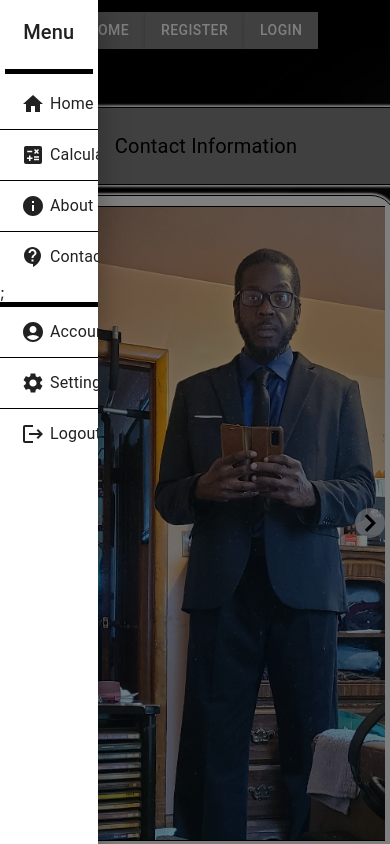
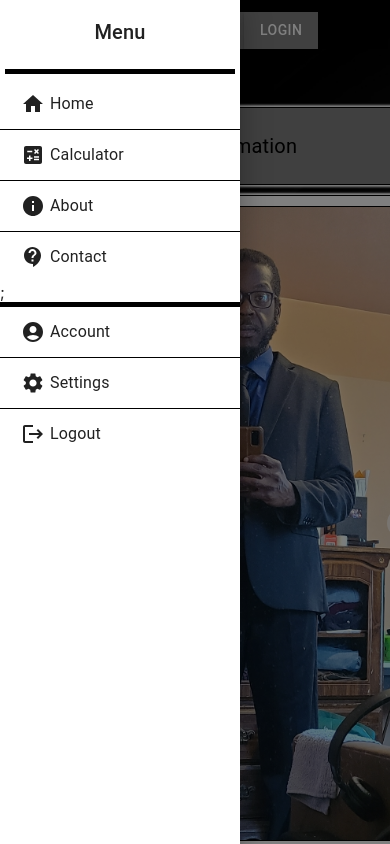
Before and after one commit to jkof86/Portfolio-09-2024, a React (Create React App) app in the folder frontend/: page /contact in a window 390 px wide. Both pictures are taken after a click on the button 24 px from the left and 78 px from the top of the page. Shown: the top 844 px of the page. Built offline with nearby package versions, Linux system fonts and the light colour scheme.

Commit message:
Fixed Nav Drawer for mobile view (used width rem units instead of %) / Working on Contact and Calculator mobile view

```diff
--- a/frontend/src/components/Calculator.js
+++ b/frontend/src/components/Calculator.js
@@ -184,14 +184,13 @@ export default function Calculator() {
 
     return (<>
         <Toolbar sx={{
-            // flexGrow: 1,
             justifyContent: 'center',
             backgroundColor: 'grey',
             border: '1px solid black',
             boxShadow: '0px 0px 2px 2px white',
             marginBottom: '10px',
             padding: '10px',
-            width: '100%'
+            width: '100vw'
         }}>
             <Typography sx={{
                 fontSize: '20px',
@@ -201,22 +200,22 @@ export default function Calculator() {
             </Typography>
         </Toolbar>
 
-        <Container sx={{ width: '95%' }}>
+        <Container sx={{ width: '100vw' }}>
 
             <Box component='form' sx={{
-                flexGrow: 1,
                 justifyContent: 'center',
                 backgroundColor: 'white',
                 borderRadius: '25px',
                 border: '1px solid black',
                 boxShadow: '0px 0px 2px 2px white',
                 padding: '10px',
-                margin: '10px',
-                width: '100%'
+                width: '100vw',
             }}>
+
                 <center>
                     <img src={require("../images/macros.jpg")} width={'50%'} height={'50%'} />
                 </center>
+
                 {/* for each TextField, we use onChange to store the values */}
 
                 <Grid container spacing={2}>
@@ -327,7 +326,9 @@ export default function Calculator() {
                                 Clear
                             </Button>
                         </Box>
+
                     </Grid>
+
                     <Grid item xs={6}>
                         <Card sx={{
                             // border: '2px solid black',
--- a/frontend/src/components/Contact.js
+++ b/frontend/src/components/Contact.js
@@ -11,14 +11,14 @@ export default function Contact() {
 
     return (<>
         <Toolbar sx={{
-            flexGrow: 1,
+            // flexGrow: 1,
             justifyContent: 'center',
             backgroundColor: 'grey',
             border: '1px solid black',
             boxShadow: '0px 0px 2px 2px white',
             marginBottom: '10px',
             padding: '10px',
-            width: '100%'
+            width: '100vw'
         }}>
             <Typography sx={{
                 fontSize: '20px',
@@ -30,8 +30,7 @@ export default function Contact() {
 
         {/********************************************************/}
 
-        <Container sx={{ width: '95%' }}>
-
+        <Container sx={{ width: '100vw' }}>
             <Box sx={{
                 flexGrow: 1,
                 justifyContent: 'center',
@@ -40,8 +39,7 @@ export default function Contact() {
                 border: '1px solid black',
                 boxShadow: '0px 0px 2px 2px white',
                 padding: '10px',
-                margin: '10px',
-                width: '100%'
+                width: '100vw'
             }}>
                 <center>
                     <SlideShow />
--- a/frontend/src/components/Home.js
+++ b/frontend/src/components/Home.js
@@ -25,7 +25,7 @@ export default function Home() {
         </Toolbar>
 
         <Box>
-            <Portfolio />
+            {/* <Portfolio /> */}
         </Box>
 
     </>);
--- a/frontend/src/components/SlideShow.js
+++ b/frontend/src/components/SlideShow.js
@@ -15,6 +15,7 @@ const divStyle = {
     backgroundSize: 'contain',
     backgroundRepeat: 'no-repeat',
     border: '1px solid black',
+    borderRadius: '25px',
     height: '75vh',
     width: '50vh',
 }
--- a/frontend/src/components/navigation/NavDrawer.js
+++ b/frontend/src/components/navigation/NavDrawer.js
@@ -45,9 +45,9 @@ export default function NavDrawer() {
       <Drawer
         open={isDrawerOpen}
         onClose={() => setIsDrawerOpen(false)}
-        // PaperProps allows us to resize the meu
+        // PaperProps allows us to resize the menu
         PaperProps={{
-          sx: { width: "25%" }
+          sx: { width: "15rem" }
         }}>
 
         <Typography variant="h6" sx={{ my: 2, textAlign: 'center' }}>
```
